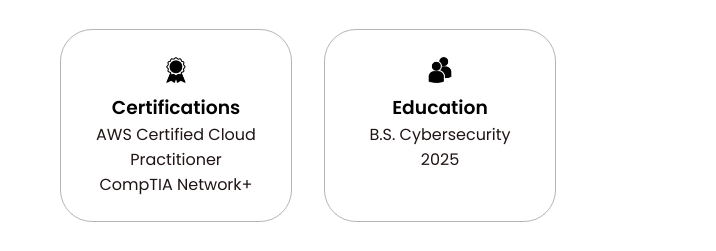
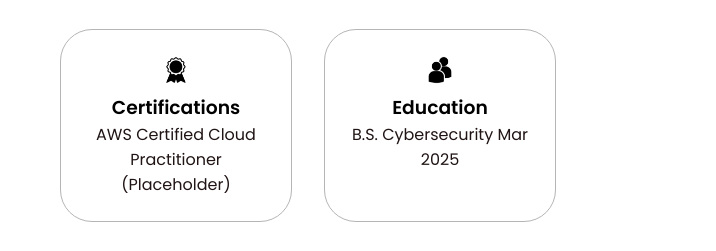
Before and after one commit to BrandonVex/CloudResume, a plain HTML site: page index.html in a window 1280 px wide. Shown: the part 1028-1279 px from the top of the page, 564-1280 px from the left. Drawn offline with Linux system fonts and the light colour scheme; no server answers.

Commit message:
Update index.html

```diff
--- a/index.html
+++ b/index.html
@@ -81,14 +81,14 @@
                             alt="Experience icon"
                             class="icon">
                             <h3>Certifications</h3>
-                            <p> AWS Certified Cloud Practitioner <br /> CompTIA Network+ </p>
+                            <p> AWS Certified Cloud Practitioner <br /> (Placeholder) </p>
                         </div>
                         <div class="details-container">
                             <img src="./Assets/assets/education.png"
                             alt="Education icon"
                             class="icon">
                             <h3>Education</h3>
-                            <p> B.S. Cybersecurity 2025</p>
+                            <p> B.S. Cybersecurity Mar 2025</p>
                         </div>
                     </div>
                     <div class="text-container">
```
